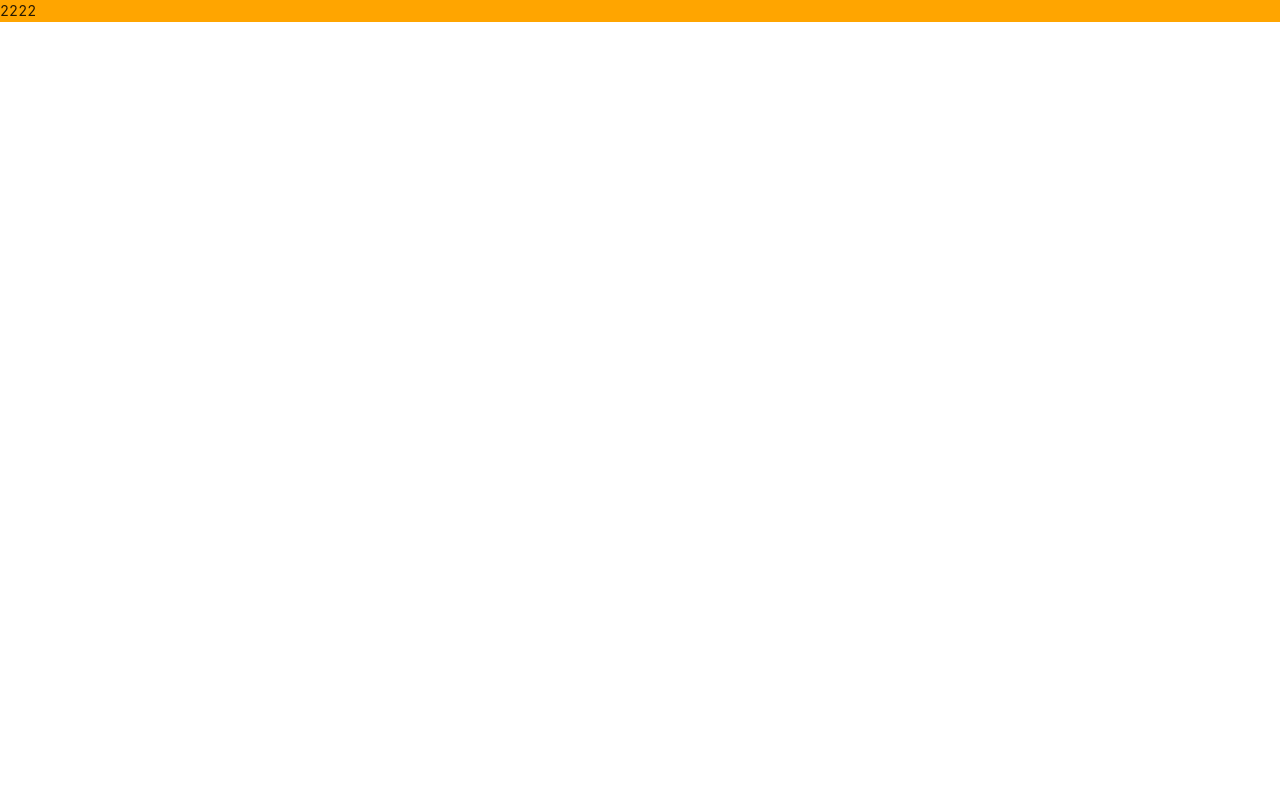
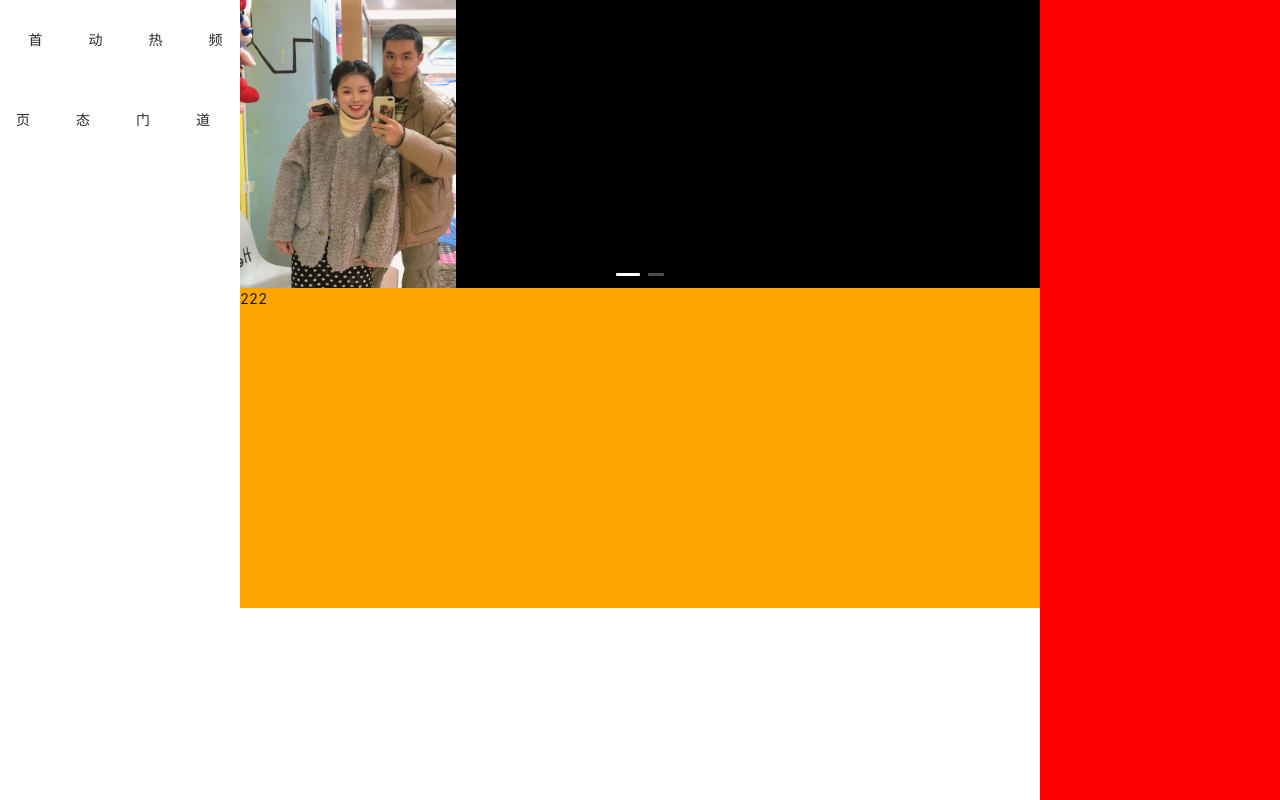
Before and after one commit to Carlos-Handsome-TJ/CI-demo, a React (Create React App) app: page /#/home in a window 1280 px wide. Built offline with nearby package versions, Linux system fonts and the light colour scheme; a web font is replaced by a local one.

Commit message:
fix:页面框图设计

```diff
--- a/src/App.tsx
+++ b/src/App.tsx
@@ -7,7 +7,7 @@ function App() {
   return (
     <div>
       <Routes>
-        <Route path={"/"} element={<Login />} />
+        {/*<Route path={"/"} element={<Login />} />*/}
         <Route path={"/home"} element={<Home />} />
       </Routes>
     </div>
--- /dev/null
+++ b/src/component/home/content.tsx
@@ -0,0 +1,14 @@
+import * as React from "react";
+import styled from "styled-components";
+
+const Content = React.memo(() => {
+  return <ContentContainer>222</ContentContainer>;
+});
+
+const ContentContainer = styled.div`
+  width: 100%;
+  height: 20rem;
+  background: orange;
+`;
+
+export default Content;
--- /dev/null
+++ b/src/component/home/header.tsx
@@ -0,0 +1,35 @@
+import * as React from "react";
+import { Carousel, Image } from "antd";
+import styled from "styled-components";
+import Content from "./content";
+import Nav_1 from "../../assets/images/nav1.jpg";
+import Nav_2 from "../../assets/images/nav2.jpg";
+
+const Header = React.memo(() => {
+  return (
+    <HeaderContainer>
+      <Carousel autoplay>
+        <ImgContainer>
+          <img src={Nav_1} width={"auto"} height={"100%"} />
+        </ImgContainer>
+        <ImgContainer>
+          <img src={Nav_2} width={"auto"} height={"100%"} />
+        </ImgContainer>
+      </Carousel>
+      <Content />
+    </HeaderContainer>
+  );
+});
+const HeaderContainer = styled.div`
+  width: 100vh;
+  height: 18rem;
+  box-sizing: border-box;
+  background: green;
+`;
+const ImgContainer = styled.div`
+  width: 100%;
+  height: 18rem;
+  background: #000;
+`;
+
+export default Header;
--- a/src/component/home/index.tsx
+++ b/src/component/home/index.tsx
@@ -1,11 +1,17 @@
 import * as React from "react";
 import Nav from "./nav";
 import styled from "styled-components";
+import Header from "./header";
+import UserInfo from "./userInfo";
 
 const HomePage = React.memo(() => {
   return (
     <>
-      <HomeContainer>2222</HomeContainer>
+      <HomeContainer>
+        <Nav />
+        <Header />
+        <UserInfo />
+      </HomeContainer>
     </>
   );
 });
@@ -15,11 +21,12 @@ export default HomePage;
 const HomeContainer = styled.div`
   width: 100%;
   height: 100%;
-  background: orange;
-  @media (max-width: 600px) {
-  }
-  @media (min-width: 600px) and (max-width: 1200px) {
-  }
-  @media (min-width: 1200px) {
-  }
+  display: grid;
+  grid-template-columns: 2fr 3fr 2fr;
+  //@media (max-width: 600px) {
+  //}
+  //@media (min-width: 600px) and (max-width: 1200px) {
+  //}
+  //@media (min-width: 1200px) {
+  //}
 `;
--- a/src/component/home/nav.tsx
+++ b/src/component/home/nav.tsx
@@ -1,7 +1,57 @@
 import * as React from "react";
+import styled from "styled-components";
 
 const Nav = React.memo(() => {
-  return <div>导航栏组件</div>;
+  return (
+    <NavContainer>
+      <ToolList />
+    </NavContainer>
+  );
 });
 
+const ToolList = React.memo(() => {
+  return (
+    <>
+      <UlContainer>
+        <LiContainer>
+          <i className={"iconfont"}>&#xe658;</i>
+          首页
+        </LiContainer>
+        <LiContainer>
+          <i className={"iconfont"}>&#xe659;</i>
+          动态
+        </LiContainer>
+        <LiContainer>
+          <i className={"iconfont"}>&#xe65a;</i>
+          热门
+        </LiContainer>
+        <LiContainer>
+          <i className={"iconfont"}>&#xe65c;</i>
+          频道
+        </LiContainer>
+      </UlContainer>
+    </>
+  );
+});
+
+const NavContainer = styled.div`
+  width: 100%;
+  height: 100vh;
+  //background: blue;
+`;
+const UlContainer = styled.ul`
+  display: flex;
+  width: 100%;
+  height: 5rem;
+  line-height: 5rem;
+  //background: red;
+  list-style: none;
+  margin: 0;
+  padding: 0;
+  justify-content: space-between;
+`;
+const LiContainer = styled.li`
+  padding: 0 1rem;
+`;
+
 export default Nav;
--- /dev/null
+++ b/src/component/home/userInfo.tsx
@@ -0,0 +1,14 @@
+import * as React from "react";
+import styled from "styled-components";
+
+const UserInfo = React.memo(() => {
+  return <UserInfoContainer></UserInfoContainer>;
+});
+
+const UserInfoContainer = styled.div`
+  width: 100%;
+  height: 100%;
+  background: red;
+`;
+
+export default UserInfo;
--- a/src/index.css
+++ b/src/index.css
@@ -8,3 +8,22 @@ html body {
   margin: 0;
   padding: 0;
 }
+
+@font-face {
+  font-family: "iconfont"; /* Project id 1912758 */
+  src: url("//at.alicdn.com/t/font_1912758_q1r8d9rv9t.woff2?t=1653921447923")
+      format("woff2"),
+    url("//at.alicdn.com/t/font_1912758_q1r8d9rv9t.woff?t=1653921447923")
+      format("woff"),
+    url("//at.alicdn.com/t/font_1912758_q1r8d9rv9t.ttf?t=1653921447923")
+      format("truetype");
+}
+
+.iconfont {
+  font-family: "iconfont" !important;
+  font-size: 16px;
+  font-style: normal;
+  -webkit-font-smoothing: antialiased;
+  -webkit-text-stroke-width: 0.2px;
+  -moz-osx-font-smoothing: grayscale;
+}
```
Also changed, not shown: src/assets/images/nav1.jpg (added), src/assets/images/nav2.jpg (added).
